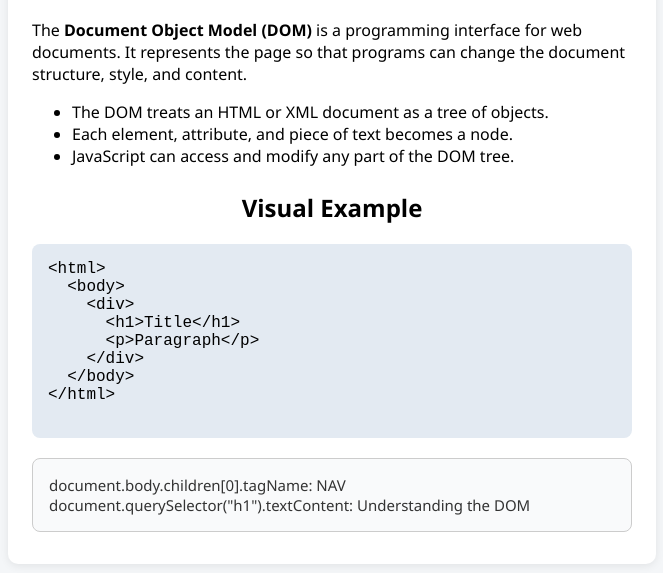
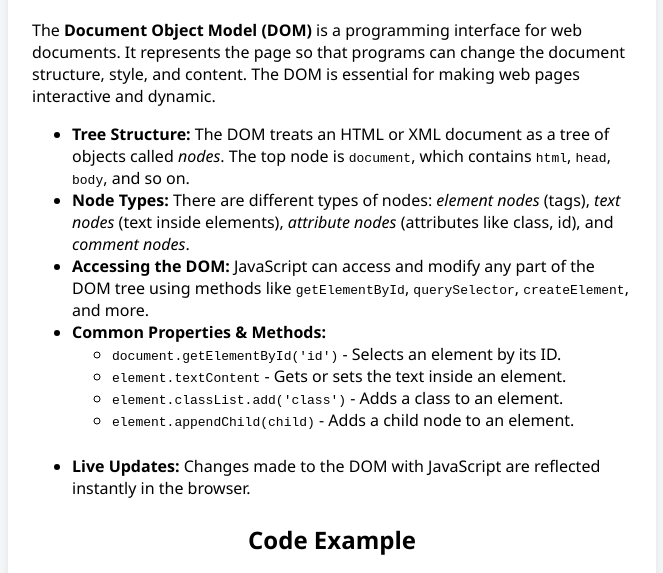
Before and after one commit to diabeatz96/InteractiveToDoList, a plain HTML site: page dom_explained.html in a window 1280 px wide. Shown: the part 161-734 px from the top of the page, without its empty margins (308-971 px from the left). Drawn offline with Linux system fonts and the light colour scheme.

Commit message:
Enhance DOM explanation with detailed node types and methods

```diff
--- a/dom_explained.html
+++ b/dom_explained.html
@@ -14,12 +14,30 @@
   </nav>
   <div class="container">
     <h1>Understanding the DOM</h1>
-    <p>The <strong>Document Object Model (DOM)</strong> is a programming interface for web documents. It represents the page so that programs can change the document structure, style, and content.</p>
+    <p>The <strong>Document Object Model (DOM)</strong> is a programming interface for web documents. It represents the page so that programs can change the document structure, style, and content. The DOM is essential for making web pages interactive and dynamic.</p>
     <ul>
-      <li>The DOM treats an HTML or XML document as a tree of objects.</li>
-      <li>Each element, attribute, and piece of text becomes a node.</li>
-      <li>JavaScript can access and modify any part of the DOM tree.</li>
+      <li><strong>Tree Structure:</strong> The DOM treats an HTML or XML document as a tree of objects called <em>nodes</em>. The top node is <code>document</code>, which contains <code>html</code>, <code>head</code>, <code>body</code>, and so on.</li>
+      <li><strong>Node Types:</strong> There are different types of nodes: <em>element nodes</em> (tags), <em>text nodes</em> (text inside elements), <em>attribute nodes</em> (attributes like class, id), and <em>comment nodes</em>.</li>
+      <li><strong>Accessing the DOM:</strong> JavaScript can access and modify any part of the DOM tree using methods like <code>getElementById</code>, <code>querySelector</code>, <code>createElement</code>, and more.</li>
+      <li><strong>Common Properties & Methods:</strong>
+        <ul>
+          <li><code>document.getElementById('id')</code> - Selects an element by its ID.</li>
+          <li><code>element.textContent</code> - Gets or sets the text inside an element.</li>
+          <li><code>element.classList.add('class')</code> - Adds a class to an element.</li>
+          <li><code>element.appendChild(child)</code> - Adds a child node to an element.</li>
+        </ul>
+      </li>
+      <li><strong>Live Updates:</strong> Changes made to the DOM with JavaScript are reflected instantly in the browser.</li>
     </ul>
+    <h2>Code Example</h2>
+    <pre>
+// Select an element
+const heading = document.querySelector('h1');
+// Change its text
+heading.textContent = 'New Title!';
+// Add a class
+heading.classList.add('highlight');
+    </pre>
     <h2>Visual Example</h2>
     <pre id="dom-tree">
 &lt;html&gt;
```
